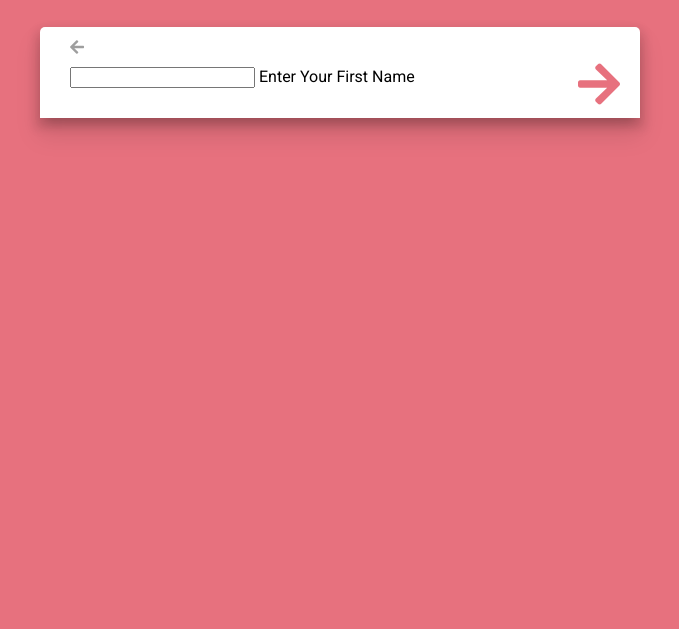
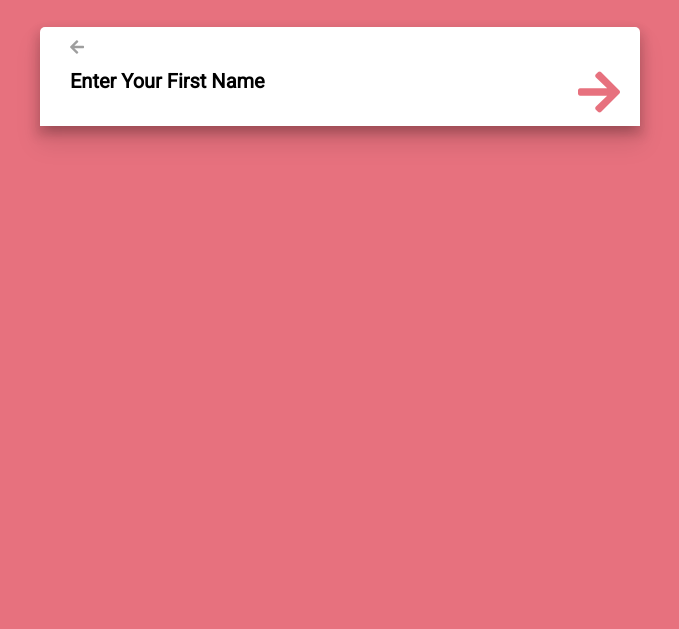
Before and after one commit to mmianchi/Form, a website: page index.html in a window 1280 px wide. Shown: the part 171-800 px from the top of the page, without its empty margins (300-979 px from the left). Drawn offline with Linux system fonts and the light colour scheme.

Commit message:
css, wip

```diff
--- a/index.html
+++ b/index.html
@@ -18,8 +18,9 @@
        <div id="input-group">
          <input type="text" id="input-feild" required>
          <label id="input-label">Enter Your First Name</label>
-         <div id="progress-bar"></div>
+         <div id="input-progress"></div>
        </div>
+       <div id="progress-bar"></div>
     </div>
   </div>
   <script src="js/main.js"></script>
--- a/scss/main.scss
+++ b/scss/main.scss
@@ -78,5 +78,40 @@ body {
   position: relative;
   padding: 30px 20px 20px 20px;
   margin: 10px 60px 10px 10px;
-  // opacity: 0;
+  opacity: 1;
+
+  input {
+    position: relative;
+    width : 100%;
+    border: none;
+    font-size: 1.3rem;
+    font-weight: bold;
+    outline: 0;
+    box-shadow: none;
+    background: transparent;
+  }
+  #input-label {
+    position: absolute;
+    pointer-events: none;
+    top: 32px;
+    left: 20px;
+    font-size: 20px;
+    font-weight: bold;
+    transition: 0.2s ease-in-out;
+  }
+
+  input:valid + #input-label {
+    top: 6px;
+    left: 42px;
+    margin-left: 0 !important;
+    font-size: 0.77rem;
+    font-weight: normal;
+    color: $light;
+  }
 }
+
+#input-progress {
+  border-bottom: 3px solid $primary;
+  width: 0%;
+  transition: width 0.6s ease-in-out;
+}
```
Also changed, not shown: css/main.css.
